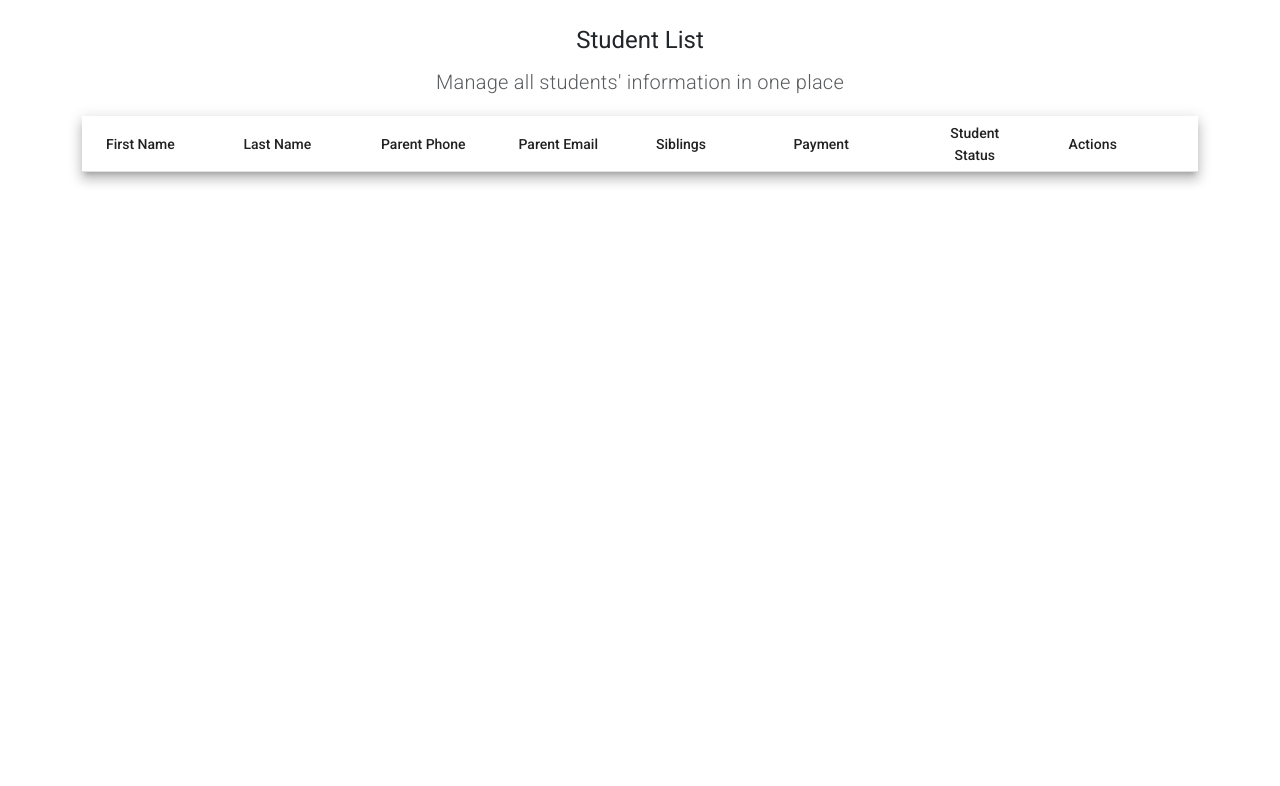
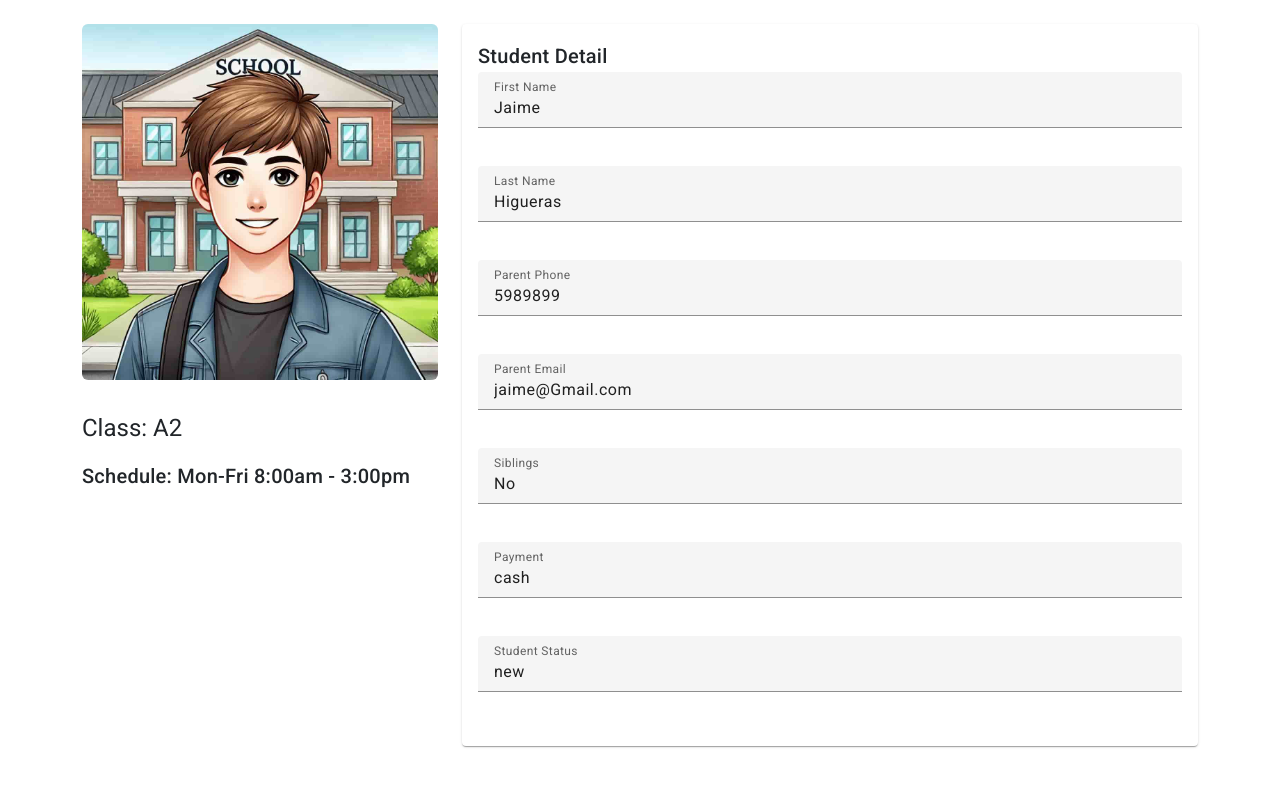
Before and after one commit to Jaimee2/english-ac-angular, an Angular app: page /#/students/1 in a window 1280 px wide. Before the commit this address led to /#/students. Shown: the top 786 px of the page. Built offline with nearby package versions, Linux system fonts and the light colour scheme; no server answers.

Commit message:
init student detail

```diff
--- a/src/app/student/student-detail/student-detail.component.ts
+++ b/src/app/student/student-detail/student-detail.component.ts
@@ -26,7 +26,7 @@
 
       <div class="row">
         <div class="col-md-4 text-center">
-          <img alt="Student Image" class="img-fluid rounded mb-3" src="assets/student.png">
+          <img alt="Student Image" class="img-fluid rounded mb-3" src="assets/student.jpg">
           <div class="class-schedule mt-3">
             <h1>Class: {{ student.studentClass }}</h1>
             <h2>Schedule: {{ student.schedule }}</h2>
```
Also changed, not shown: src/assets/student.jpg (added), src/assets/student.png (deleted).
